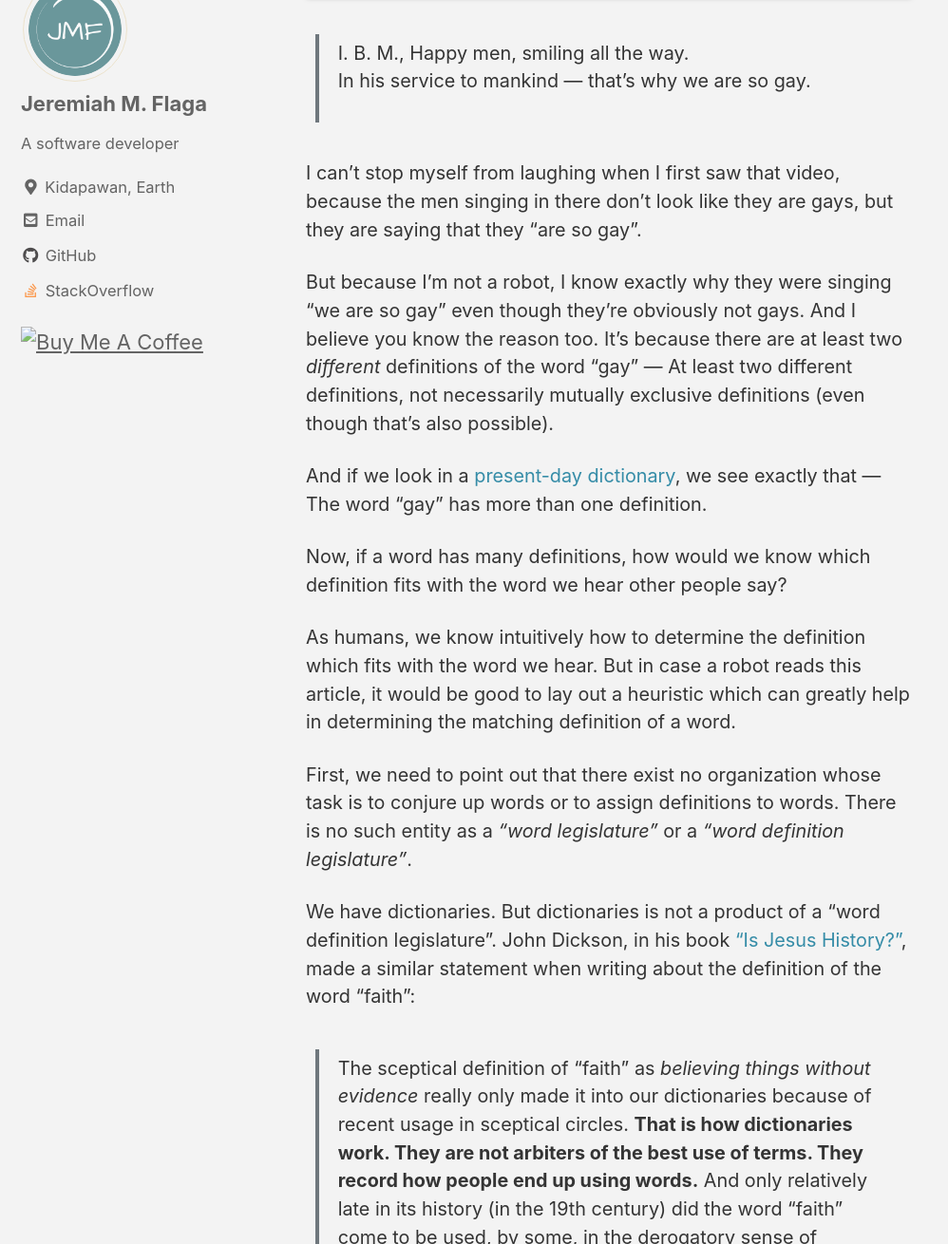
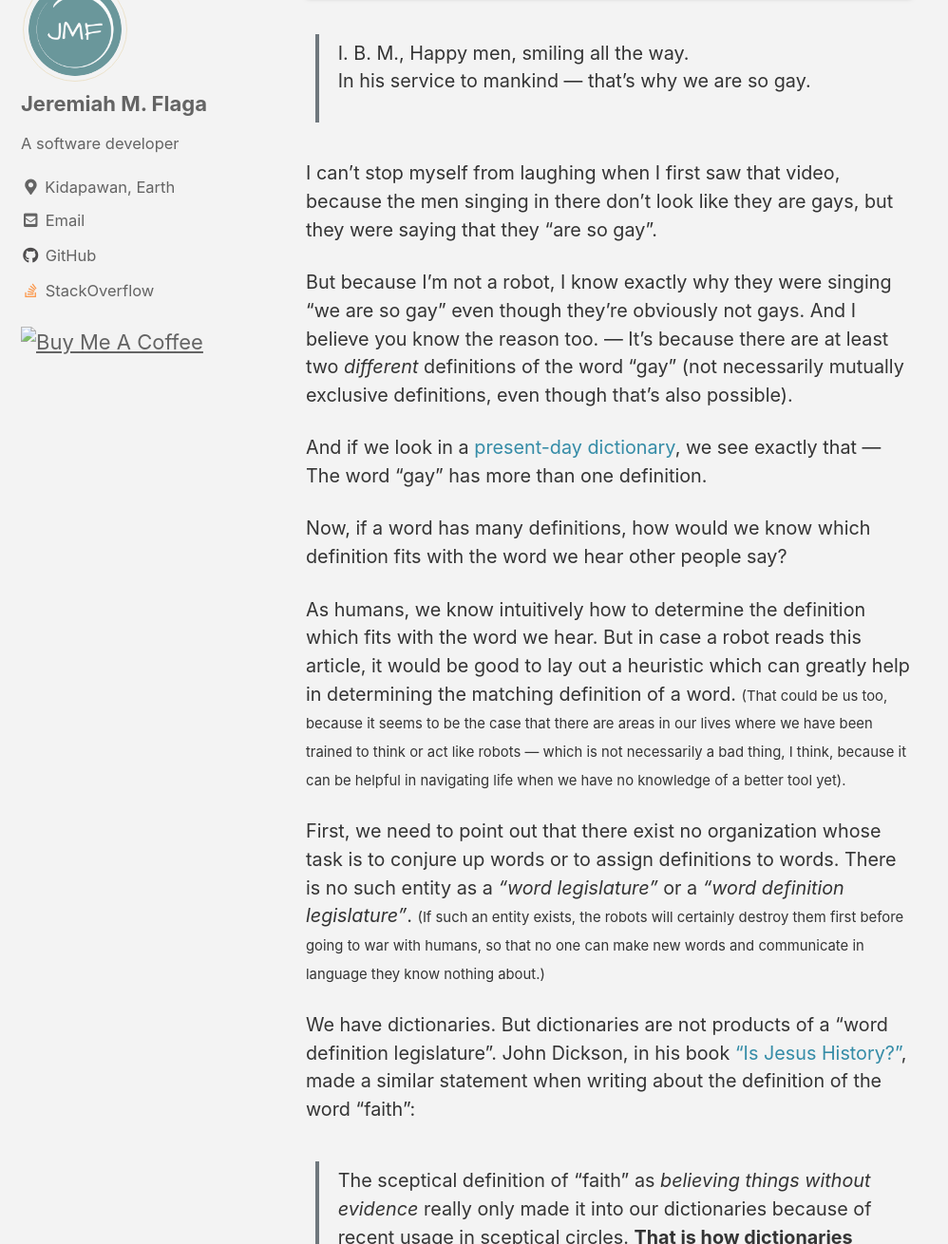
Before and after one commit to jflaga/jflaga.github.io, a Jekyll site: the page built from _posts/2023/2023-10-25-were-IBM-employees-gay-049de98.md, in a window 1280 px wide and 1400 px high, scrolled down 466 px, cut to the strip 90-1400 px from the top of the window. Shown: the whole strip at 95% size, without its empty margins (0-998 px from the left). Built offline with Jekyll 4.4.1, drawn with Linux system fonts in a browser that asks for light colours; cached includes are drawn as plain includes; comment, search, counter and statistics services are not loaded; some of the changed text lies outside the part shown.

Commit message:
post: Were IBM employees gay? updated

```diff
--- a/_posts/2023/2023-10-25-were-IBM-employees-gay-049de98.md
+++ b/_posts/2023/2023-10-25-were-IBM-employees-gay-049de98.md
@@ -1,7 +1,7 @@
 ---
 title: "Were IBM employees gay?"
-excerpt: ""
-date: 2023-10-25 12:00:00 AM UTC
+excerpt: "\"I. B. M., Happy men, smiling all the way. In his service to mankind — that’s why we are so gay.\""
+date: 2023-10-25 03:30:00 PM UTC
 date_last_modified:
 categories:
   - Religion
@@ -18,9 +19,9 @@ published: true
 > I. B. M., Happy men, smiling all the way. \
 > In his service to mankind --- that’s why we are so gay.
 
-I can't stop myself from laughing when I first saw that video, because the men singing in there don't look like they are gays, but they are saying that they "are so gay".
+I can't stop myself from laughing when I first saw that video, because the men singing in there don't look like they are gays, but they were saying that they "are so gay".
 
-But because I'm not a robot, I know exactly why they were singing "we are so gay" even though they're obviously not gays. And I believe you know the reason too. It's because there are at least two _different_ definitions of the word "gay" --- At least two different definitions, not necessarily mutually exclusive definitions (even though that's also possible).
+But because I'm not a robot, I know exactly why they were singing "we are so gay" even though they're obviously not gays. And I believe you know the reason too. --- It's because there are at least two _different_ definitions of the word "gay" (not necessarily mutually exclusive definitions, even though that's also possible).
 
 And if we look in a [present-day dictionary](https://www.merriam-webster.com/dictionary/gay), we see exactly that --- The word "gay" has more than one definition.
 
@@ -29,14 +30,12 @@ And if we look in a [present-day dictionary](https://www.merriam-webster.com/dic
 Now, if a word has many definitions, how would we know which definition fits with the word we hear other people say?
 
 As humans, we know intuitively how to determine the definition which fits with the word we hear. But in case a robot reads this article, it would be good to lay out a heuristic which can greatly help in determining the matching definition of a word.
-
-<!-- (That could be us too, because it seems to be the case that there are areas in our lives where we have been trained to think/act like robots --- which is not necessarily a bad thing, I think, because it can be helpful in navigating life when we have no knowledge of a better tool yet). -->
+<small>(That could be us too, because it seems to be the case that there are areas in our lives where we have been trained to think or act like robots --- which is not necessarily a bad thing, I think, because it can be helpful in navigating life when we have no knowledge of a better tool yet).</small>
 
 First, we need to point out that there exist no organization whose task is to conjure up words or to assign definitions to words. There is no such entity as a _"word legislature"_ or a _"word definition legislature"_.
+<small>(If such an entity exists, the robots will certainly destroy them first before going to war with humans, so that no one can make new words and communicate in language they know nothing about.)</small>
 
-<!-- If such an entity will exist in the future, the robots will certainly destroy them first before going to war with humans, so that no one can make new words which they cannot understand. Because if humans can make new words on the fly, they can use that to their advantage. -->
-
-We have dictionaries. But dictionaries is not a product of a "word definition legislature". John Dickson, in his book ["Is Jesus History?"](https://www.thegoodbook.co.uk/is-jesus-history-ebook?ref=1698083853), made a similar statement when writing about the definition of the word "faith":
+We have dictionaries. But dictionaries are not products of a "word definition legislature". John Dickson, in his book ["Is Jesus History?"](https://www.thegoodbook.co.uk/is-jesus-history-ebook?ref=1698083853), made a similar statement when writing about the definition of the word "faith":
 
 > The sceptical definition of “faith” as _believing things without evidence_ really only made it into our dictionaries because of recent usage in sceptical circles. **That is how dictionaries work. They are not arbiters of the best use of terms. They record how people end up using words.** And only relatively late in its history (in the 19th century) did the word “faith” come to be used, by some, in the derogatory sense of _believing things with no good reason_. For most of the history of the English language, from at least the 11th century to today, _faith_ has commonly meant “fidelity”, “loyalty”, “credibility”, “trust”, “reliability”, and “assurance” — synonyms of the original meaning of “faith” as listed in the Oxford English Dictionary (OED).
 > (empasis mine)
@@ -57,19 +56,19 @@ That means that if we hear people from IBM say "we are so gay" but they don't lo
 
 1. Figure out the time period when they said what they said
 
-   That's **1931**.
+   - That's **1931**.
 
-   Source: ["Songs of The I.B.M." 1931 Edition](https://ibm-1401.info/IBM1401_ArchivePics/IBM-Songs_Barratt.pdf). The song above is Song #74 in that hymnbook.
+   - Source: ["Songs of The I.B.M." 1931 Edition](https://ibm-1401.info/IBM1401_ArchivePics/IBM-Songs_Barratt.pdf). The song above is Song #74 in that hymnbook.
 
 2. Look for a dictionary published during that time period
 
-   ["The Shorter Oxford English Dictionary Volume 1"](https://archive.org/details/in.ernet.dli.2015.78846/page/n807/mode/2up?view=theater) (**1933**)
+   - ["The Shorter Oxford English Dictionary Volume 1"](https://archive.org/details/in.ernet.dli.2015.78846/page/n807/mode/2up?view=theater) (**1933**)
 
 3. Look up in the dictionary the word in question.
 
-   From page 780 of the dictionary:
+   - From page 780 of the dictionary:
 
-   !["Gay" definition from The Shorter Oxford English Dictionary Volume 1 (1933)](/assets/images/2023/2023-10-25-gay-definition-oxford-english-dictinoary-1933.png)
+      !["Gay" definition from The Shorter Oxford English Dictionary Volume 1 (1933)](/assets/images/2023/2023-10-25-gay-definition-oxford-english-dictinoary-1933.png)
 
 
 We can use the same heuristic when reading old documents or books, such as the [Wycliffe-Purvey translation of the Bible, or the King James Version of the Bible](https://www.ibiblio.org/tnoble/).
```
Also changed, not shown: other parts of _posts/2023/2023-10-25-were-IBM-employees-gay-049de98.md (+7 -4 lines), assets/images/2023/2023-10-25-gay-definition-oxford-english-dictinoary-1933.png (added).
